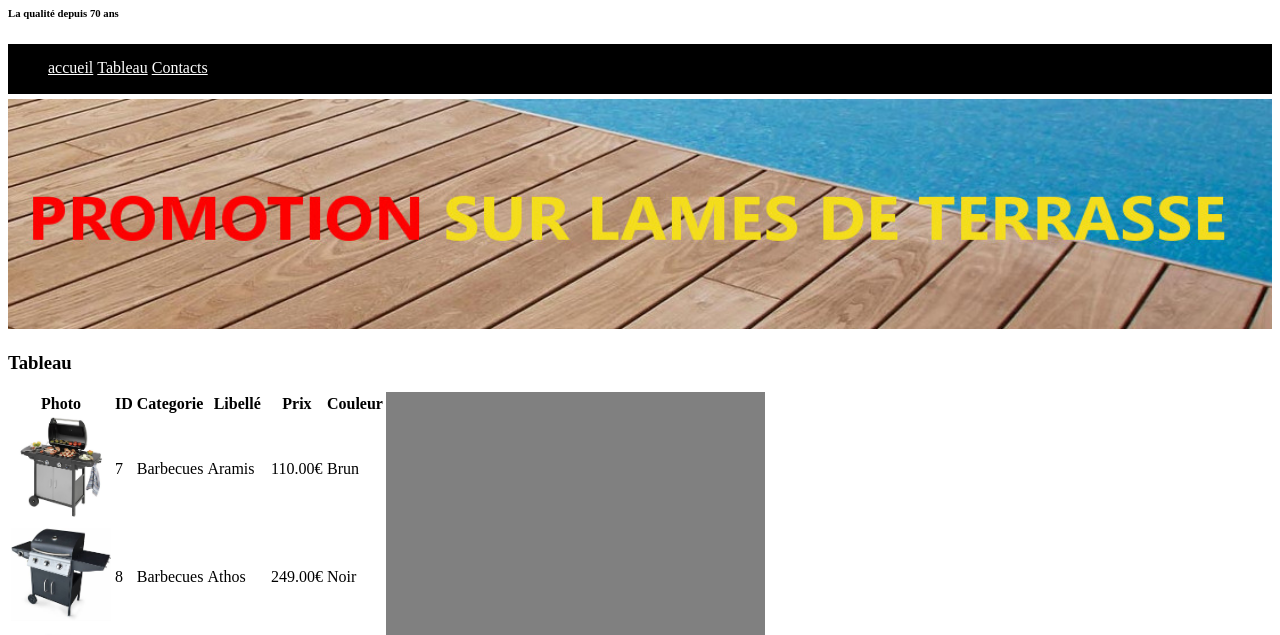
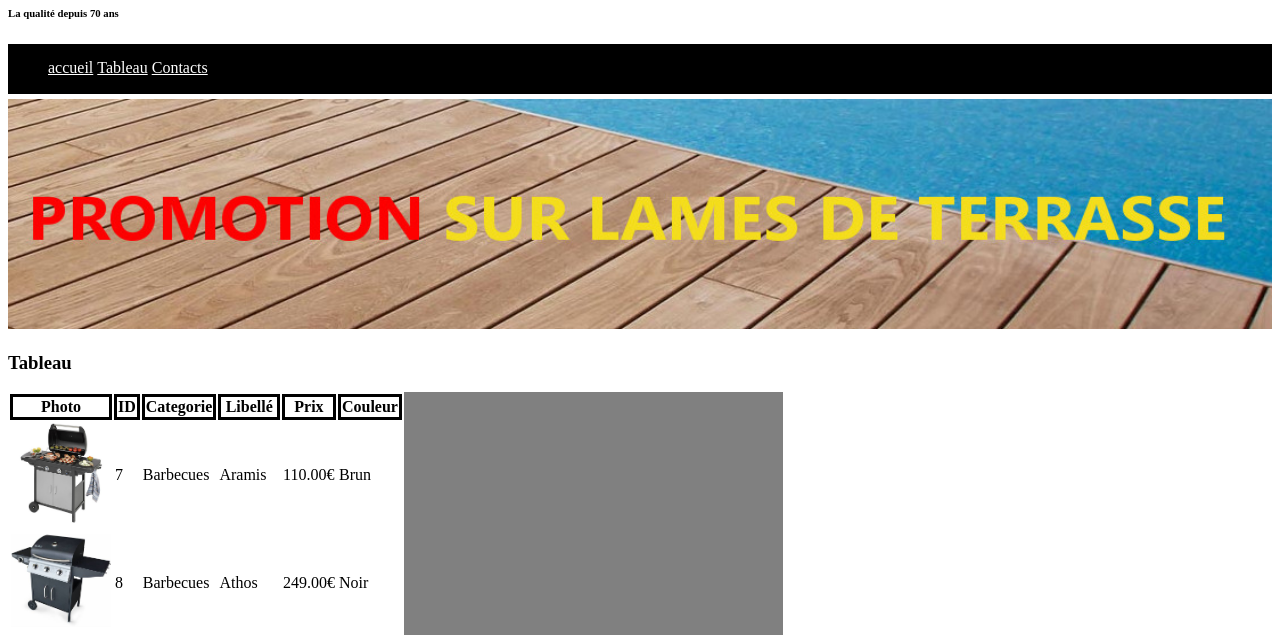
Before and after one commit to manuman11/exo-eval, a plain HTML site: page JARDITOU/Tableau.html in a window 1280 px wide. Shown: the part 100-735 px from the top of the page. Drawn offline with Linux system fonts and the light colour scheme.

Commit message:
Update style.css

```diff
--- a/JARDITOU/assets/CSS/style.css
+++ b/JARDITOU/assets/CSS/style.css
@@ -28,6 +28,12 @@ section{
 }
 article{
     width: 70%;
+}
+table th{
+    border: 3px solid black;
+}
+td{
+    border 3px dashed black;
 }
 aside{
     float: right;
```
